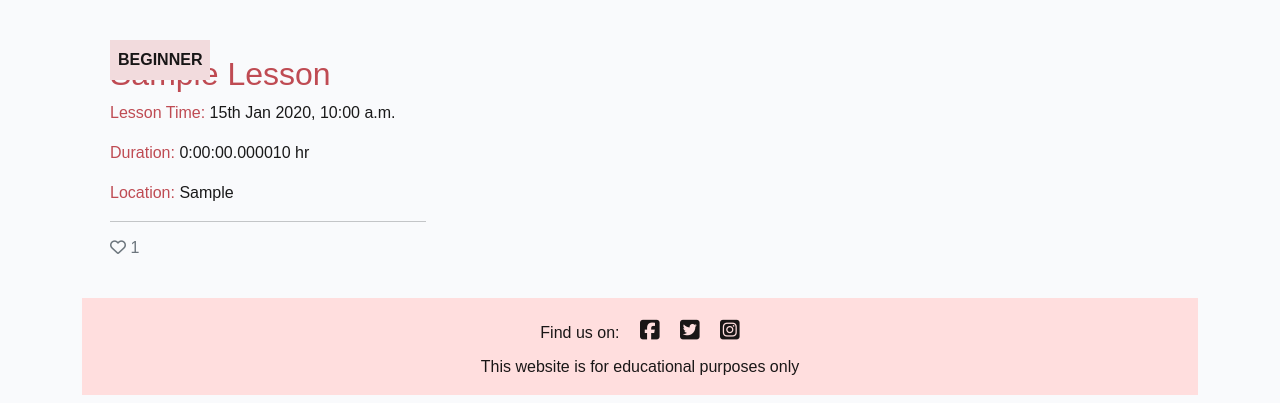
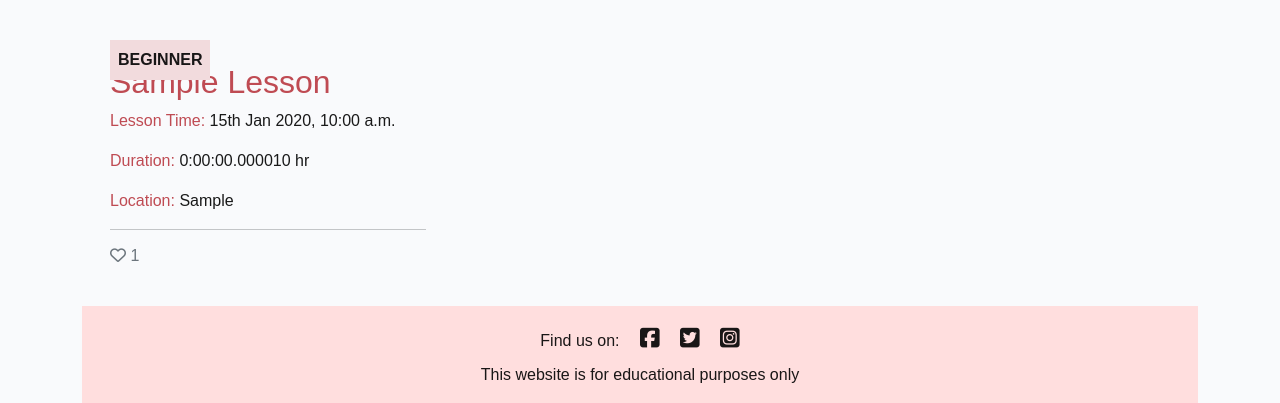
Before and after one commit to yamesjamess/p4-roller-criu, a Django app: page / in a window 1280 px wide. Shown: the part 617-1020 px from the top of the page. Run offline with Django 3.2, Linux system fonts and the light colour scheme; tables that the repository leaves empty hold one stand-in row (values such as "Sample post"); some libraries are stand-ins or nearby versions; some web fonts are replaced.

Commit message:
Change container to container-fluid and add margin top to lesson title

```diff
--- a/templates/index.html
+++ b/templates/index.html
@@ -2,7 +2,7 @@
 
 {% block content %}
 
-<div class="container">
+<div class="container-fluid">
     <!-- jumbotron for introduction message -->
     <div class="jumbotron hero-image">
         <div class="introduction-text">
@@ -40,7 +40,7 @@
                                 </div>
                                 {% endif %}
                                 <a href="{% url 'lesson_detail' lesson.slug %}" class="lesson-link">
-                                    <h2 class="card-title">{{ lesson.title|title }}</h2>
+                                    <h2 class="card-title mt-2">{{ lesson.title|title }}</h2>
                                 </a>
                                 <p class="card-text lesson-time-label">Lesson Time: <span
                                         class="lesson-time">{{ lesson.lesson_start|date:"jS M Y, H:i a" }}</span></p>
```
